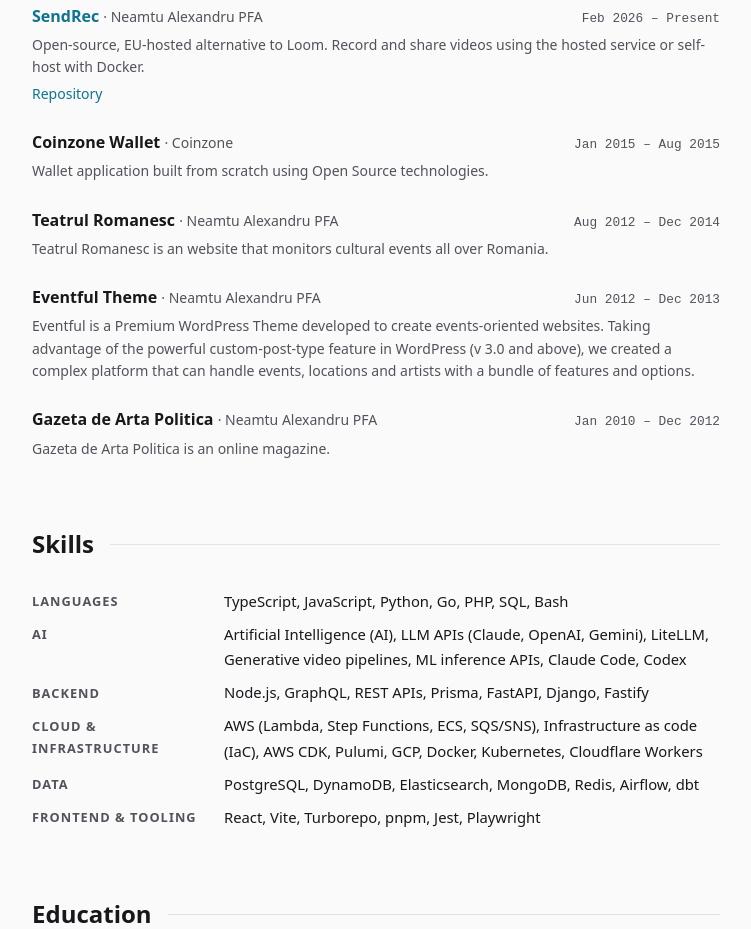
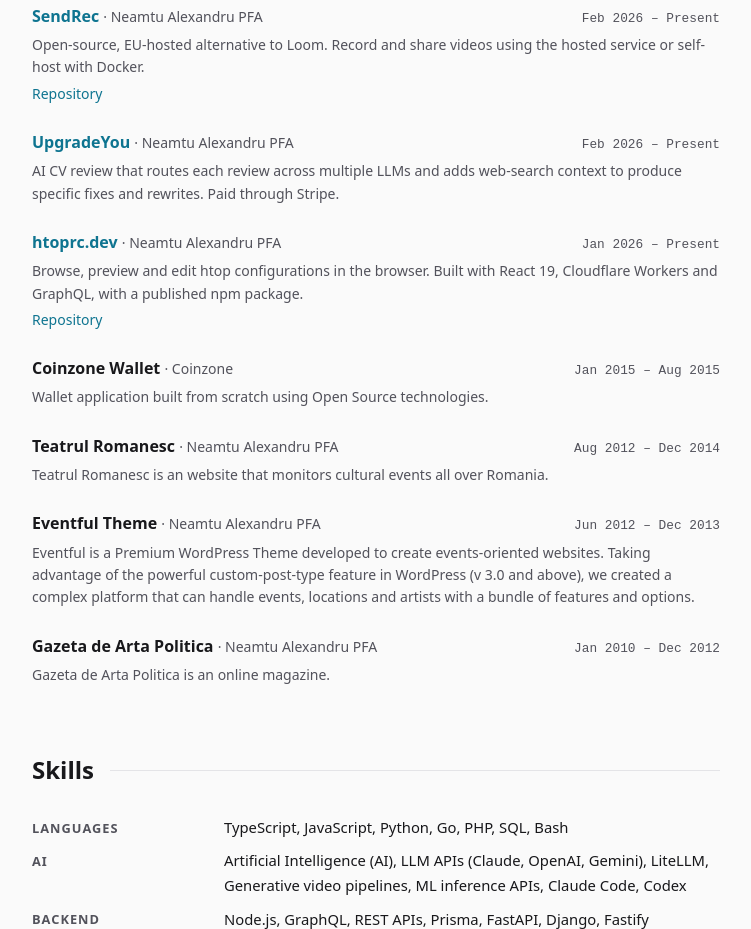
Before and after one commit to alexneamtu/alexneamtu.github.io, an Astro site: page / in a window 1280 px wide. Shown: the part 4271-5200 px from the top of the page, without its empty margins (264-1015 px from the left). Built offline with nearby package versions, Linux system fonts and the light colour scheme; Astro itself is replaced by a stand-in of ours.

Commit message:
Add UpgradeYou and htoprc.dev to projects

```diff
--- a/src/components/Projects.astro
+++ b/src/components/Projects.astro
@@ -7,6 +7,21 @@ const projects = [
     role: 'Neamtu Alexandru PFA',
     period: 'Feb 2026 – Present',
     summary: 'Open-source, EU-hosted alternative to Loom. Record and share videos using the hosted service or self-host with Docker.',
+  },
+  {
+    name: 'UpgradeYou',
+    url: 'https://upgradeyou.ro',
+    role: 'Neamtu Alexandru PFA',
+    period: 'Feb 2026 – Present',
+    summary: 'AI CV review that routes each review across multiple LLMs and adds web-search context to produce specific fixes and rewrites. Paid through Stripe.',
+  },
+  {
+    name: 'htoprc.dev',
+    url: 'https://htoprc.dev',
+    repository: 'https://github.com/alexneamtu/htoprc.dev',
+    role: 'Neamtu Alexandru PFA',
+    period: 'Jan 2026 – Present',
+    summary: 'Browse, preview and edit htop configurations in the browser. Built with React 19, Cloudflare Workers and GraphQL, with a published npm package.',
   },
   {
     name: 'Coinzone Wallet',
```
